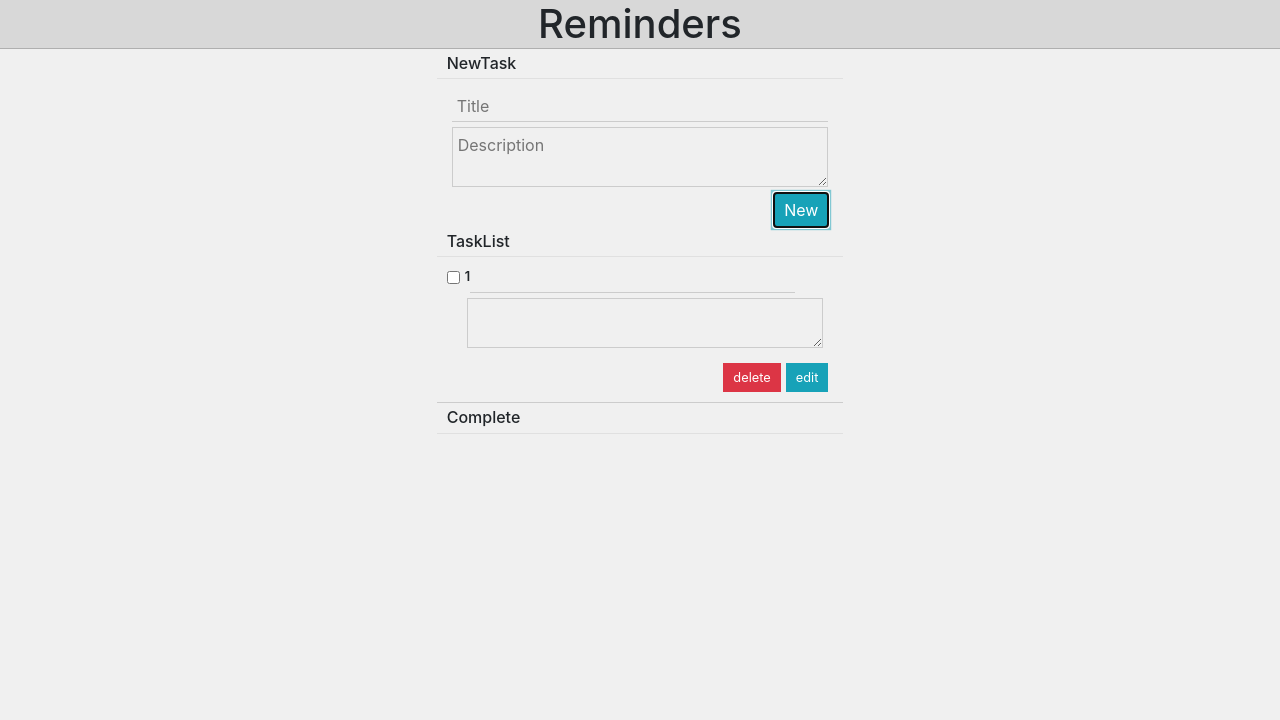
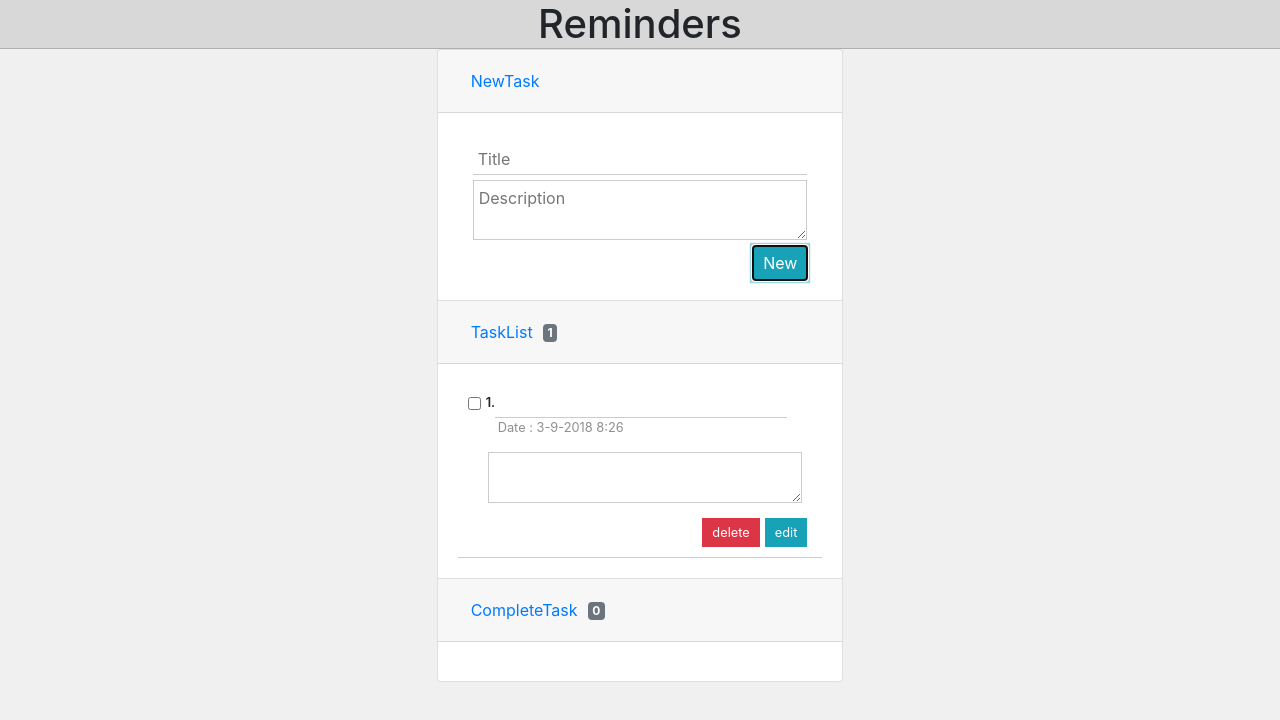
Before and after one commit to bestakkawut/reduxkeam, a React (Create React App) app: page / in a window 1280 px wide. Both pictures are taken after a click on the button "New". Shown: the top 720 px of the page. Built offline with nearby package versions, Linux system fonts and the light colour scheme.

Commit message:
add menus can collapse now | Task and complete is show date and time

```diff
--- a/package.json
+++ b/package.json
@@ -7,6 +7,9 @@
   "private": true,
   "dependencies": {
     "bootstrap": "^4.1.3",
+    "font-awesome": "^4.7.0",
+    "jquery": "^3.3.1",
+    "popper.js": "^1.14.4",
     "react": "^16.6.0",
     "react-dom": "^16.6.0",
     "react-redux": "^5.1.0",
--- a/public/index.html
+++ b/public/index.html
@@ -3,7 +3,7 @@
   <head>
     <meta charset="utf-8">
     <link rel="shortcut icon" href="%PUBLIC_URL%/favicon.ico">
-    <link rel="stylesheet" href="https://stackpath.bootstrapcdn.com/bootstrap/4.1.3/css/bootstrap.min.css" integrity="sha384-MCw98/SFnGE8fJT3GXwEOngsV7Zt27NXFoaoApmYm81iuXoPkFOJwJ8ERdknLPMO" crossorigin="anonymous">
+    <!-- <link rel="stylesheet" href="https://use.fontawesome.com/releases/v5.4.2/css/all.css" integrity="sha384-/rXc/GQVaYpyDdyxK+ecHPVYJSN9bmVFBvjA/9eOB+pb3F2w2N6fc5qB9Ew5yIns" crossorigin="anonymous"> -->
     <meta name="viewport" content="width=device-width, initial-scale=1, shrink-to-fit=no">
     <meta name="theme-color" content="#000000">
     <!--
@@ -11,6 +11,10 @@
       homescreen on Android. See https://developers.google.com/web/fundamentals/web-app-manifest/
     -->
     <link rel="manifest" href="%PUBLIC_URL%/manifest.json">
+
+    <!-- <script src="https://code.jquery.com/jquery-3.3.1.slim.min.js" integrity="sha384-q8i/X+965DzO0rT7abK41JStQIAqVgRVzpbzo5smXKp4YfRvH+8abtTE1Pi6jizo" crossorigin="anonymous"></script>
+<script src="https://cdnjs.cloudflare.com/ajax/libs/popper.js/1.14.3/umd/popper.min.js" integrity="sha384-ZMP7rVo3mIykV+2+9J3UJ46jBk0WLaUAdn689aCwoqbBJiSnjAK/l8WvCWPIPm49" crossorigin="anonymous"></script>
+<script src="https://stackpath.bootstrapcdn.com/bootstrap/4.1.3/js/bootstrap.min.js" integrity="sha384-ChfqqxuZUCnJSK3+MXmPNIyE6ZbWh2IMqE241rYiqJxyMiZ6OW/JmZQ5stwEULTy" crossorigin="anonymous"></script> -->
     <!--
       Notice the use of %PUBLIC_URL% in the tags above.
       It will be replaced with the URL of the `public` folder during the build.
--- a/src/App.js
+++ b/src/App.js
@@ -6,27 +6,98 @@ import CompleteTask from './components/CompleteTask'
 import TaskList from './components/TaskList'
 import NewTask from './components/NewTask';
 
+const countTask = (task,type) => {
+  let count = 0;
+  if(type === "NO_COM"){
+    task.map((todo,index)=>{
+      if(!todo.complete){
+        count++;
+      }
+    })
+  }else
+  if(type === "COM"){
+    task.map((todo,index)=>{
+      if(todo.complete){
+        count++;
+      }
+    })
+  }
+
+  return count;
+}
 
 const App = ({todolist,dispatch})=>(
 
     <Fragment>
-    <div className="">
-      <div className="">
-        <div className="" >
           <div className="header">
             <h1>Reminders</h1>
           </div>
           <div className="row">
-            <div className="col"></div>
-            <div className="col-md-8 col-lg-4">
-              <NewTask/>
-              <TaskList/>
+          <div className="col"></div>
+          <div className="col-md-10 col-lg-4">
+            <div className="accordion"  id="accordionExample">
+
+              <div className="card">
+                <div className="card-header" data-toggle="collapse" data-target="#collapseOne" aria-expanded="true" aria-controls="collapseOne" id="headingOne">
+                  <h5 className="mb-0">
+                    <button className="btn btn-link" type="button" data-toggle="collapse" data-target="#collapseOne" aria-expanded="true" aria-controls="collapseOne">
+                      NewTask
+                    </button>
+                  </h5>
+                </div>
+                <div id="collapseOne" className="collapse show" aria-labelledby="headingOne" data-parent="#accordionExample">
+                  <div className="card-body">
+                  <NewTask/>
+                  </div>
+                </div>
+              </div>
+
+              <div className="card">
+                <div className="card-header" data-toggle="collapse" data-target="#collapseTwo" aria-expanded="false" aria-controls="collapseTwo" id="headingTwo">
+                  <h5 className="mb-0">
+                    <button className="btn btn-link" type="button" data-toggle="collapse" data-target="#collapseTwo" aria-expanded="false" aria-controls="collapseTwo">
+                      TaskList
+
+                      <span className="badge badge-secondary" style={{marginLeft:"10px"}}>
+
+                      {
+                        countTask(todolist,"NO_COM")
+                      }
+                      </span>
+                    </button>
+                  </h5>
+                </div>
+                <div id="collapseTwo" className="collapse show" aria-labelledby="headingTwo" data-parent="#accordionExample">
+                  <div className="card-body">
+                    <TaskList/>
+                  </div>
+                </div>
+              </div>
+
+              <div className="card">
+                <div className="card-header" data-toggle="collapse" data-target="#collapseThree" aria-expanded="true" aria-controls="collapseThree" id="headingThree">
+                  <h5 className="mb-0">
+                    <button className="btn btn-link" type="button" data-toggle="collapse" data-target="#collapseThree" aria-expanded="false" aria-controls="collapseThree">
+                      CompleteTask
+                      <span className="badge badge-secondary" style={{marginLeft:"10px"}}>
+
+                      {
+                        countTask(todolist,"COM")
+                      }
+                      </span>
+                    </button>
+                  </h5>
+                </div>
+                <div id="collapseThree" className="collapse show" aria-labelledby="headingThree" data-parent="#accordionExample">
+                  <div className="card-body">
+                    <CompleteTask/>
+                  </div>
+                </div>
+              </div>
             </div>
-            <div className="col"></div>
           </div>
+          <div className="col"></div>
         </div>
-      </div>
-    </div>
     </Fragment>
 
     )
@@ -34,7 +105,7 @@ const App = ({todolist,dispatch})=>(
 
 const mapStateToProps = function(state){
   return{
-    todolist: state.todolist
+    todolist: state.todolist.todos
   }
 }
 
--- a/src/components/CompleteTask.js
+++ b/src/components/CompleteTask.js
@@ -4,9 +4,6 @@ import { TOGGLE_TASK,DELETE_TASK,EDIT_TASK } from "../actions"
 
 const CompleteTask = ({todolist,dispatch}) => (
     <Fragment>
-    <div className="wrap-task">
-        <h1 className="head-task">Complete <span></span></h1>
-    </div>
     <div className="wrap-new-input">
     <ul className="task-style">
         {
@@ -16,6 +13,7 @@ const CompleteTask = ({todolist,dispatch}) => (
                                 <input type="checkbox" onChange={()=>dispatch(TOGGLE_TASK(index))} defaultChecked/>
                                 <span style={{fontWeight:"600"}}>{index+1}</span>
                                 <input id={"title"+index} className="title-style lineThrough" type="text" placeholder={todo.title} />
+                                <p className="date-style">Date : {todo.date+"  "+todo.time} </p>
                                 <div style={{padding:"0px 20px 0 30px"}}>
                                     <textarea id={"description"+index} className="desc-style lineThrough">{todo.description}</textarea>
                                 </div>
--- a/src/components/NewTask.js
+++ b/src/components/NewTask.js
@@ -6,9 +6,6 @@ import { ADD_TASK } from '../actions'
 const NewTask = ({dispatch}) =>(
 
     <Fragment>
-        <div className="wrap-task">
-            <h1 className="head-task">NewTask</h1>
-        </div>
         <div className="wrap-new-form">
             <div className="wrap-new-input">
                 <input id="title" className="new-title" type="text" placeholder="Title"/>
@@ -25,7 +22,10 @@ const NewTask = ({dispatch}) =>(
 function sendObj(){
     let title = document.querySelector("#title").value;
     let description = document.querySelector("#description").value;
-    let newTask = {title:title,description:description,complete:false};
+    let today = new Date();
+    let date = today.getDay()+"-"+today.getMonth()+"-"+today.getFullYear();
+    var time = today.getHours() + ":" + today.getMinutes()
+    let newTask = {title:title,description:description,date:date,time:time,complete:false};
     document.querySelector("#title").value = "";
     document.querySelector("#description").value = "";
     return newTask
--- a/src/components/TaskList.js
+++ b/src/components/TaskList.js
@@ -6,14 +6,8 @@ export default class TaskList extends Component{
     render(){
         return(
             <Fragment>
-                <div className="wrap-task">
-                    <h1 className="head-task">TaskList</h1>
-                </div>
                 <div>
                     <Todolist/>
-                </div>
-                <div>
-                    <CompleteTask/>
                 </div>
 
             </Fragment>
--- a/src/components/Todolist.js
+++ b/src/components/Todolist.js
@@ -6,13 +6,19 @@ let Todolist = ({todolist,dispatch})=>(
     <div className="wrap-new-input">
     <ul className="task-style">
         {
-            todolist.map((todo,index)=>{
+            todolist.map((todo,index,arr)=>{
+                if(arr.length-1 < 0){
+                    return (
+                        <h1>no have list</h1>
+                    )
+                }else
                 if(!todo.complete){
                     return(
                         <li key={index} className="list-style">
                             <input type="checkbox" className="list-input" onChange={()=>dispatch(TOGGLE_TASK(index))}/>
-                            <span style={{fontWeight:"600"}}>{index+1}</span>
+                            <span style={{fontWeight:"600"}}>{index+1}.</span>
                             <input id={"title"+index} className="title-style" type="text" placeholder={todo.title}/>
+                            <p className="date-style">Date : {todo.date+"  "+todo.time}</p>
                             {/*<span className="title-style">{todo.title}</span> */}
                             <div style={{padding:"0px 20px 0 30px"}}>
                                 <textarea id={"description"+index} className="desc-style">{todo.description}</textarea>
--- a/src/index.js
+++ b/src/index.js
@@ -4,6 +4,10 @@ import { Provider } from 'react-redux';
 import { createStore } from 'redux';
 import rootReducer from './reducers';
 import './index.css';
+
+import '../node_modules/bootstrap/dist/css/bootstrap.min.css';
+import '../node_modules/font-awesome/css/font-awesome.css';
+import 'bootstrap'
 // import './style/reset.css'
 import App from './App';
 // import * as serviceWorker from './serviceWorker';
--- a/src/reducers/todolist.js
+++ b/src/reducers/todolist.js
@@ -17,6 +17,8 @@ const todolist = ( state = initialState, action)=>{
                         return Object.assign({},state,{
                             title:todo.title,
                             description:todo.description,
+                            date:todo.date,
+                            time:todo.time,
                             complete: !todo.complete
                         })
                     }
@@ -32,6 +34,8 @@ const todolist = ( state = initialState, action)=>{
                         return Object.assign({},state,{
                             title:action.newTask.title,
                             description:action.newTask.description,
+                            date:todo.date,
+                            time:todo.time,
                             complete:todo.complete
                         })
                     }
--- a/src/style/App.css
+++ b/src/style/App.css
@@ -41,7 +41,12 @@ body{
 .task-style{
   list-style-type: none;
 }
-
+.date-style{
+  margin: 0;
+  margin-bottom: 10px;
+  margin-left: 40px;
+  color: #918e8e;
+}
 /* BUTTON */
 .btn-style{
   border: 0;
@@ -61,7 +66,6 @@ body{
 }
 .list-input{
   display: inline-block;
-  /* vertical-align: middle; */
 }
 .title-style{
   font-weight: 600;
@@ -76,7 +80,8 @@ body{
   margin: 5px 0 10px 0;
 }
 
-/* NEW TASK */
+
+/* TASK */
 .wrap-new-input{
   text-align: left;
   padding: 0 15px;
```
Also changed, not shown: 1 other file (tests, documents, lock files or other folders).
